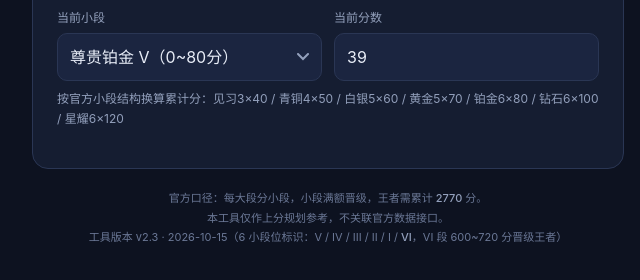
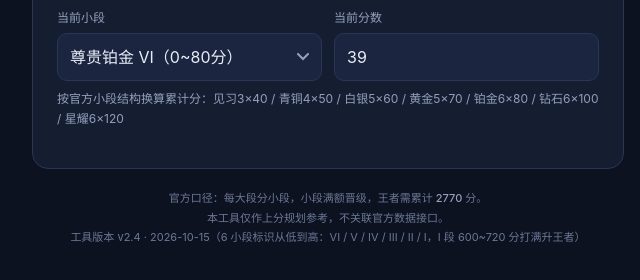
Before and after one commit to 15754324647/tft-calculator, a plain HTML site: page index.html in a window 1280 px wide. Shown: the part 1652-1932 px from the top of the page, 312-952 px from the left. Drawn offline with Linux system fonts and the light colour scheme; no server answers; a web font is replaced by a local one.

Commit message:
v2.4: 修正标识符方向 VI最低->I最高

```diff
--- a/index.html
+++ b/index.html
@@ -210,7 +210,7 @@
     <p class="hint" id="diffHint">按官方小段结构换算累计分：见习3×40 / 青铜4×50 / 白银5×60 / 黄金5×70 / 铂金6×80 / 钻石6×100 / 星耀6×120</p>
   </div>
 
-  <p class="footnote">官方口径：每大段分小段，小段满额晋级，王者需累计 <b>2770</b> 分。<br>本工具仅作上分规划参考，不关联官方数据接口。<br>工具版本 v2.3 · 2026-10-15（6 小段位标识：V / IV / III / II / I / <b>VI</b>，VI 段 600~720 分晋级王者）</p>
+  <p class="footnote">官方口径：每大段分小段，小段满额晋级，王者需累计 <b>2770</b> 分。<br>本工具仅作上分规划参考，不关联官方数据接口。<br>工具版本 v2.4 · 2026-10-15（6 小段标识从低到高：VI / V / IV / III / II / I，I 段 600~720 分打满升王者）</p>
 </div>
 
 <script>
@@ -225,7 +225,8 @@
     {name:"永恒钻石", segs:6, per:100, color:"#5AA7E8"},
     {name:"至尊星耀", segs:6, per:120, color:"#A86AE8"}
   ];
-  var ROMAN = ["V","IV","III","II","I","VI"];
+  var ROMAN5 = ["V","IV","III","II","I"];
+  var ROMAN6 = ["VI","V","IV","III","II","I"];
   var TOTAL = 2770;
 
   var elTier = document.getElementById("tier");
@@ -250,7 +251,8 @@
     return s;
   }
   function segLabel(t, si){
-    if(t.segs >= 5) return t.name + " " + ROMAN[si];
+    if(t.segs === 5) return t.name + " " + ROMAN5[si];
+    if(t.segs > 5) return t.name + " " + ROMAN6[si];
     return "第" + (si+1) + "小段";
   }
 
```
